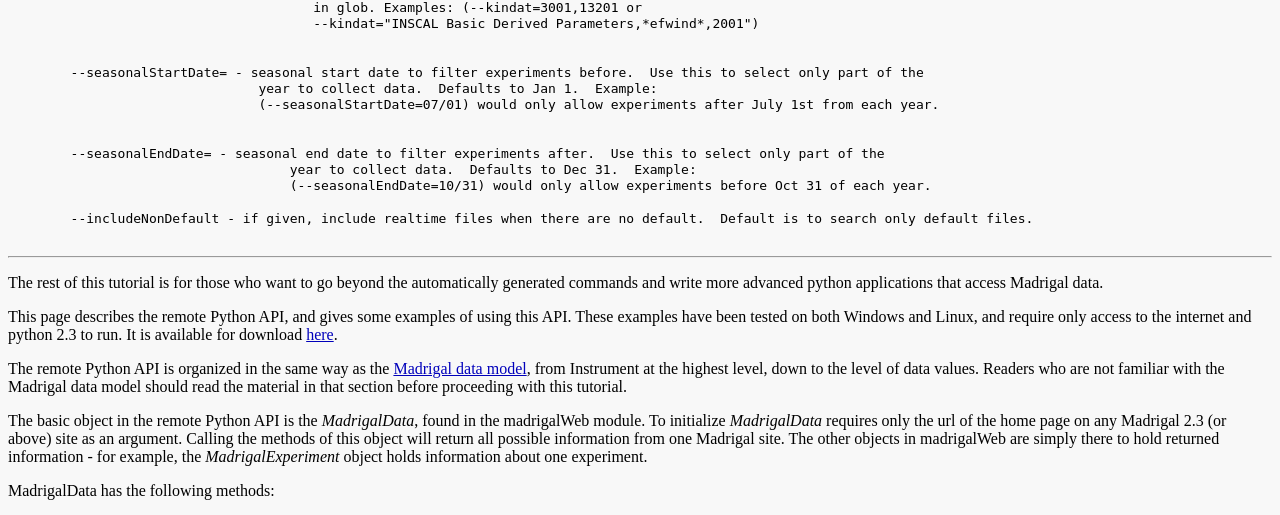
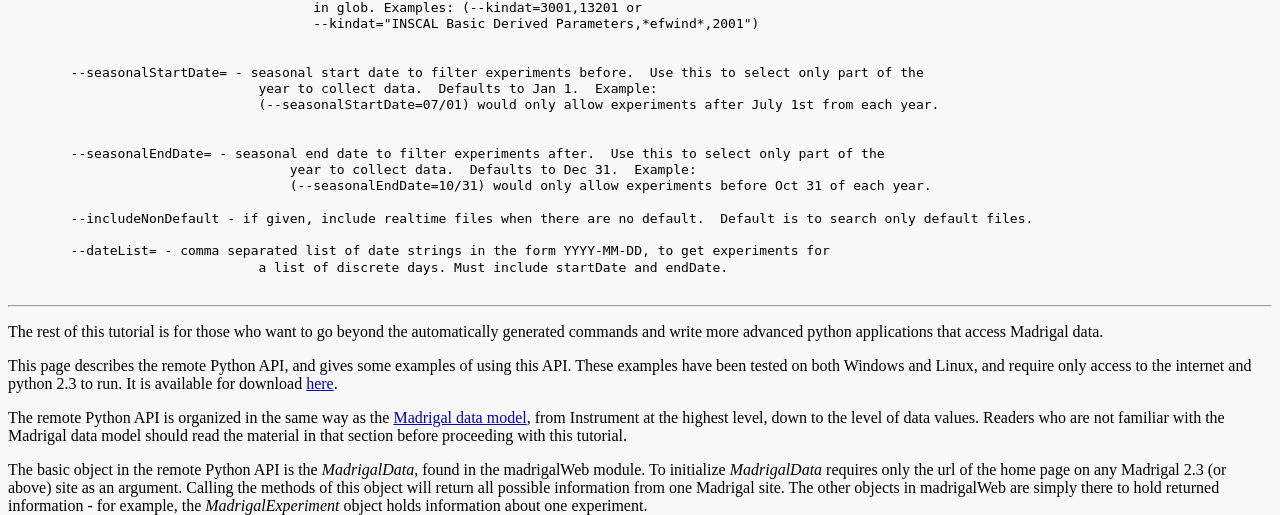
Before and after one commit to kcariglia/openmadrigal_sql, a Django app: template madroot/source/madpy/djangoMad/madweb/templates/madweb/rt_python.html in a window 1280 px wide. Shown: the part 4002-4517 px from the top of the page. Run offline with Django 3.2, Linux system fonts and the light colour scheme; the template is opened without the code that fills it, so the values that code supplies are empty.

Commit message:
update globalcitation docs

```diff
--- a/madroot/source/madpy/djangoMad/madweb/templates/madweb/rt_python.html
+++ b/madroot/source/madpy/djangoMad/madweb/templates/madweb/rt_python.html
@@ -332,6 +332,9 @@ parameters yourself (including derived parameters), and optionally include filte
 
         --includeNonDefault - if given, include realtime files when there are no default.  Default is to search only default files.
 
+        --dateList=<date list> - comma separated list of date strings in the form YYYY-MM-DD, to get experiments for
+                                a list of discrete days. Must include startDate and endDate.
+
 </pre>
 
 
```
